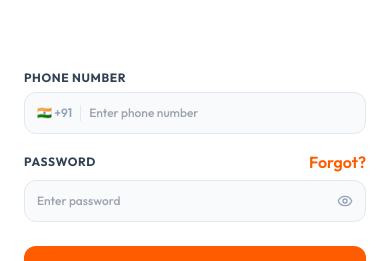
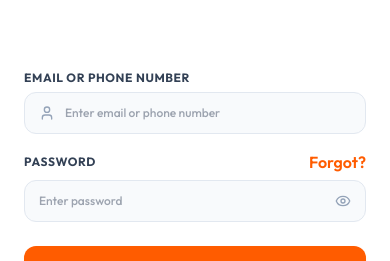
Before and after one commit to aininjazcom-dev/vedelivery_shopowner_frontend, a React (Vite) app: page / in a window 390 px wide. Both pictures are taken after a click on the button "Get Started". Shown: the part 231-492 px from the top of the page. Built offline with nearby package versions, Linux system fonts and the light colour scheme.

Commit message:
update login screen to allow email or phone login inputs

```diff
--- a/src/context/AppContext.tsx
+++ b/src/context/AppContext.tsx
@@ -8,7 +8,7 @@ interface AppContextType {
   state: BusinessOwnerState;
   loading: boolean;
   isDemo: boolean;
-  login: (phone: string, password: string) => Promise<boolean>;
+  login: (emailOrPhone: string, password: string) => Promise<boolean>;
   signup: (name: string, email: string, phone: string, password: string) => Promise<boolean>;
   verifyOtp: (phone: string, code: string) => Promise<boolean>;
   logout: () => void;
@@ -99,12 +99,12 @@ export const AppProvider = ({ children }: { children: ReactNode }) => {
   };
 
   // Login handler
-  const login = async (phone: string, password: string) => {
+  const login = async (emailOrPhone: string, password: string) => {
     try {
       const res = await fetch(`${BACKEND_URL}/api/auth/login`, {
         method: 'POST',
         headers: { 'Content-Type': 'application/json' },
-        body: JSON.stringify({ phone, password })
+        body: JSON.stringify({ emailOrPhone, password })
       });
 
       if (res.ok) {
--- a/src/screens/02_LoginScreen.tsx
+++ b/src/screens/02_LoginScreen.tsx
@@ -1,6 +1,6 @@
 import { useState, type FC, type FormEvent } from 'react';
 import { useApp } from '../context/AppContext';
-import { Eye, EyeOff } from 'lucide-react';
+import { Eye, EyeOff, User } from 'lucide-react';
 
 interface ScreenProps {
   onNext: (nextId: number) => void;
@@ -9,7 +9,7 @@ interface ScreenProps {
 
 export const LoginScreen: FC<ScreenProps> = ({ onNext, setPhoneData }) => {
   const { login } = useApp();
-  const [phone, setPhone] = useState('+91 ');
+  const [emailOrPhone, setEmailOrPhone] = useState('');
   const [password, setPassword] = useState('');
   const [showPassword, setShowPassword] = useState(false);
   const [error, setError] = useState('');
@@ -19,10 +19,9 @@ export const LoginScreen: FC<ScreenProps> = ({ onNext, setPhoneData }) => {
     e.preventDefault();
     setError('');
 
-    // Simple validation
-    const cleanPhone = phone.trim();
-    if (!cleanPhone || cleanPhone === '+91' || cleanPhone === '+91 ') {
-      setError('Please enter a valid phone number');
+    const cleanUsername = emailOrPhone.trim();
+    if (!cleanUsername) {
+      setError('Please enter your email or phone number');
       return;
     }
     if (!password) {
@@ -32,13 +31,13 @@ export const LoginScreen: FC<ScreenProps> = ({ onNext, setPhoneData }) => {
 
     setIsLoading(true);
     try {
-      setPhoneData({ phone: cleanPhone, name: "" });
-      const success = await login(cleanPhone, password);
+      setPhoneData({ phone: cleanUsername, name: "" });
+      const success = await login(cleanUsername, password);
       if (success) {
         onNext(8); // Go to Dashboard
       }
     } catch (err: any) {
-      setError(err.message || 'Invalid phone number or password. Please try again.');
+      setError(err.message || 'Invalid credentials. Please try again.');
     } finally {
       setIsLoading(false);
     }
@@ -68,22 +67,22 @@ export const LoginScreen: FC<ScreenProps> = ({ onNext, setPhoneData }) => {
 
         {/* Error Banner */}
         {error && (
-          <div className="bg-rose-50 border border-rose-100 text-rose-600 rounded-xl p-3 text-xs font-bold select-none">
+          <div className="bg-rose-50 border border-rose-100 text-rose-600 rounded-xl p-3 text-xs font-bold select-none animate-pulse">
             ⚠️ {error}
           </div>
         )}
 
-        {/* Phone Input */}
+        {/* Email or Phone Input */}
         <div className="flex flex-col gap-1.5">
-          <label className="text-xs font-bold text-slate-700 uppercase tracking-wider">Phone Number</label>
-          <div className="flex items-center bg-slate-50 border border-slate-200 rounded-xl px-3 py-3 focus-within:border-brand-orange transition">
-            <span className="text-xs font-semibold text-slate-400 mr-2 border-r border-slate-200 pr-2 select-none">🇮🇳 +91</span>
+          <label className="text-xs font-bold text-slate-700 uppercase tracking-wider">Email or Phone Number</label>
+          <div className="flex items-center bg-slate-50 border border-slate-200 rounded-xl px-3.5 py-3 focus-within:border-brand-orange transition">
+            <User className="w-4 h-4 text-slate-400 mr-2.5 select-none" />
             <input
               type="text"
               required
-              value={phone.replace('+91 ', '')}
-              onChange={(e) => setPhone('+91 ' + e.target.value)}
-              placeholder="Enter phone number"
+              value={emailOrPhone}
+              onChange={(e) => setEmailOrPhone(e.target.value)}
+              placeholder="Enter email or phone number"
               className="bg-transparent border-none outline-none flex-1 text-slate-800 text-xs font-medium"
             />
           </div>
@@ -95,7 +94,7 @@ export const LoginScreen: FC<ScreenProps> = ({ onNext, setPhoneData }) => {
             <label className="text-xs font-bold text-slate-700 uppercase tracking-wider">Password</label>
             <button type="button" className="text-2xs font-semibold text-brand-orange hover:underline">Forgot?</button>
           </div>
-          <div className="flex items-center bg-slate-50 border border-slate-200 rounded-xl px-3 py-3 focus-within:border-brand-orange transition">
+          <div className="flex items-center bg-slate-50 border border-slate-200 rounded-xl px-3.5 py-3 focus-within:border-brand-orange transition">
             <input
               type={showPassword ? "text" : "password"}
               required
```
